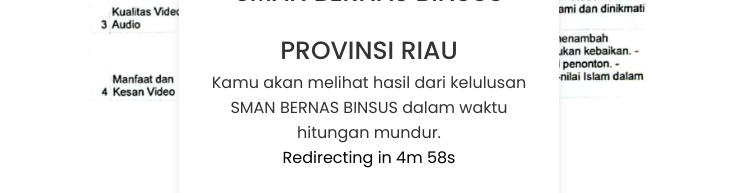
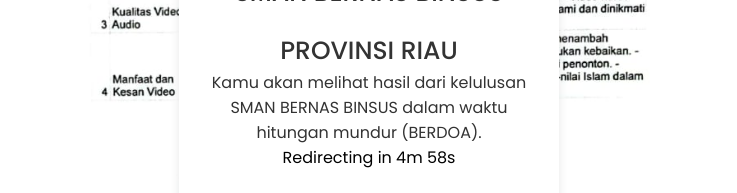
Before and after one commit to suheri77/KELULUSANSMANBERNAS2024, a plain HTML site: page index.html in a window 1280 px wide. Both pictures are taken after a click on the button 640 px from the left and 400 px from the top of the page. Shown: the part 344-537 px from the top of the page, without its empty margins (271-1008 px from the left). Drawn offline with Linux system fonts and the light colour scheme.

Commit message:
Update index.html

```diff
--- a/index.html
+++ b/index.html
@@ -25,7 +25,7 @@
       <i class="fa-regular fa-circle-check"></i>
       <h2>SMAN BERNAS BINSUS </h2>
       <h2>PROVINSI RIAU</h2>
-      <h3>Kamu akan melihat hasil dari kelulusan SMAN BERNAS BINSUS dalam waktu hitungan mundur.</h3>
+      <h3>Kamu akan melihat hasil dari kelulusan SMAN BERNAS BINSUS dalam waktu hitungan mundur (BERDOA).</h3>
 
       <!-- Countdown Timer -->
       <div id="countdown"></div>
```
